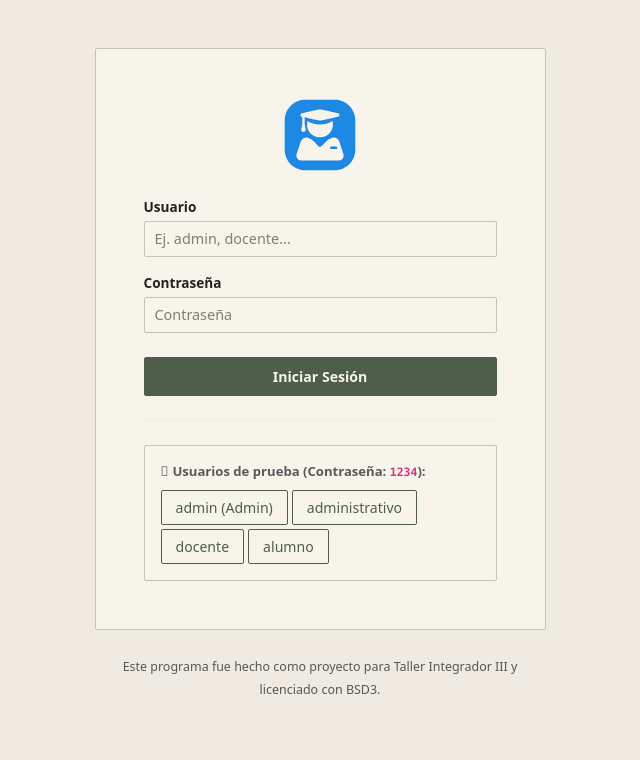
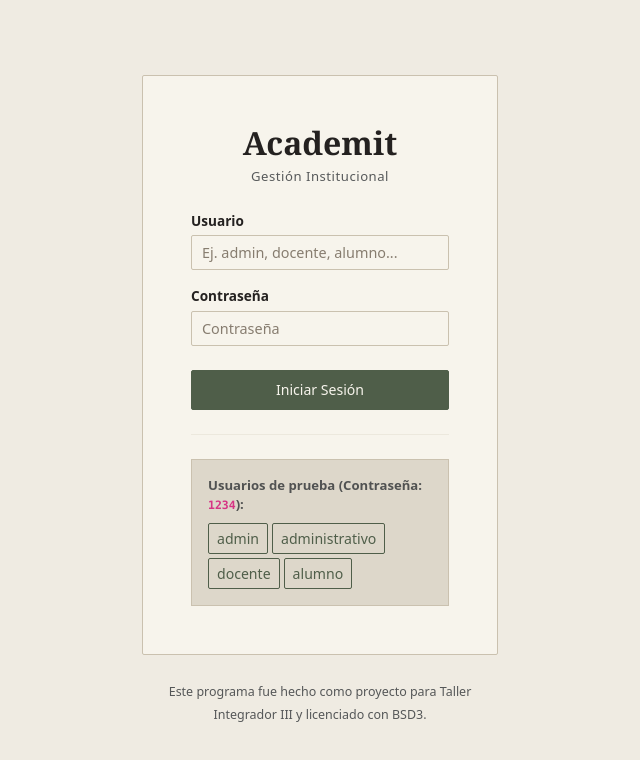
Before and after one commit to MateoRod999/Academit, a React (Vite) app in the folder frontend/: page /login in a window 1280 px wide. Shown: the top 760 px of the page, without its empty margins (320-960 px from the left). Built offline with nearby package versions, Linux system fonts and the light colour scheme.

Commit message:
refactor(front): rediseña layout barra lateral y pantalla de login

```diff
--- a/frontend/src/components/Layout.jsx
+++ b/frontend/src/components/Layout.jsx
@@ -25,7 +25,6 @@ export const Layout = ({ children }) => {
   }
 
   // Filtrar grupos y opciones según el rol del usuario activo
-  // Regla: "Cada grupo solo aparece si el rol tiene al menos una opción en él."
   const gruposVisibles = MENU_GRUPOS.map((grupo) => {
     const itemsPermitidos = grupo.items.filter((item) =>
       rol ? item.roles.includes(rol) : false
@@ -49,7 +48,7 @@ export const Layout = ({ children }) => {
           {gIdx > 0 && <hr className="sidebar-divider" />}
           <div className="sidebar-section-title">{grupo.titulo}</div>
 
-          <div className="d-flex flex-column gap-1 mt-1">
+          <div className="d-flex flex-column mt-1">
             {grupo.items.map((item) => (
               <Nav.Link
                 key={item.path}
@@ -74,29 +73,19 @@ export const Layout = ({ children }) => {
       {/* 1. BARRA LATERAL FIJA EN ESCRITORIO (>= lg) */}
       <aside className="desktop-sidebar d-none d-lg-flex">
         {/* Identidad de marca Academit */}
-        <div className="p-3 border-bottom border-secondary border-opacity-25">
-          <Link to="/" className="text-decoration-none d-flex align-items-center gap-2">
-            <img src="/avatar-graduado.svg" alt="Academit" width="32" height="32" className="flex-shrink-0" />
-            <div>
-              <div className="fw-bold fs-5 lh-1" style={{ color: 'var(--m-primary)' }}>
-                Academit
-              </div>
-              <small className="text-muted" style={{ fontSize: '0.72rem' }}>
-                Gestión Institucional
-              </small>
-            </div>
+        <div className="p-3 border-bottom" style={{ borderColor: '#36312F' }}>
+          <Link to="/" className="text-decoration-none d-block">
+            <div className="sidebar-brand">Academit</div>
+            <div className="sidebar-brand-subtitle">Gestión Institucional</div>
           </Link>
         </div>
 
         {/* Tarjeta de usuario en sidebar */}
-        <div
-          className="px-3 py-2 border-bottom border-secondary border-opacity-25"
-          style={{ backgroundColor: 'var(--m-surface)' }}
-        >
+        <div className="sidebar-user-panel">
           <div className="d-flex align-items-center justify-content-between mb-1">
             <span
               className="fw-semibold text-truncate small"
-              style={{ color: 'var(--m-on-surface)', maxWidth: '140px' }}
+              style={{ maxWidth: '140px', color: 'var(--sidebar-texto)' }}
             >
               {nombre || usuario}
             </span>
@@ -104,8 +93,7 @@ export const Layout = ({ children }) => {
               {rol}
             </Badge>
           </div>
-          <div className="text-muted" style={{ fontSize: '0.72rem' }}>
-            <i className="bi bi-person me-1" />
+          <div className="small" style={{ fontSize: '0.72rem', color: 'var(--sidebar-grupos)' }}>
             @{usuario}
           </div>
         </div>
@@ -121,25 +109,25 @@ export const Layout = ({ children }) => {
         {/* Barra superior con Academit, Usuario, Rol y botón Salir */}
         <header className="top-navbar d-flex align-items-center justify-content-between">
           <div className="d-flex align-items-center">
-            {/* Botón hamburguesa sólo en pantallas chicas (< lg) */}
+            {/* Botón menú simple en pantallas chicas (< lg), sin animación */}
             <Button
-              variant="outline-light"
+              variant="outline-secondary"
               size="sm"
               onClick={() => setShowMobileSidebar(true)}
-              className="d-lg-none me-3 p-1 px-2 border-secondary d-flex align-items-center justify-content-center"
-              aria-label="Abrir menú lateral"
+              className="d-lg-none me-3 py-1 px-2 border"
+              aria-label="Abrir menú"
             >
-              <i className="bi bi-list fs-5" />
+              Menú
             </Button>
 
             {/* Nombre de la institución | Página activa */}
-            <span className="fw-bold me-2" style={{ color: 'var(--m-primary)' }}>
+            <span className="fw-bold me-2 academic-serif" style={{ fontSize: '1.15rem', color: 'var(--texto)' }}>
               Academit
             </span>
             <span className="text-muted me-2 opacity-50">|</span>
             <span
-              className="fw-semibold small text-truncate"
-              style={{ color: 'var(--m-on-surface)', maxWidth: '300px' }}
+              className="small text-truncate"
+              style={{ color: 'var(--texto-secundario)', maxWidth: '300px' }}
             >
               {activeTitle}
             </span>
@@ -148,7 +136,7 @@ export const Layout = ({ children }) => {
           {/* Datos del usuario y botón Salir en la barra superior */}
           <div className="d-flex align-items-center gap-3">
             <div className="d-none d-sm-flex align-items-center gap-2">
-              <span className="small text-muted">{nombre || usuario}</span>
+              <span className="small" style={{ color: 'var(--texto)' }}>{nombre || usuario}</span>
               <Badge bg="secondary" className="text-uppercase small">
                 {rol}
               </Badge>
@@ -158,82 +146,79 @@ export const Layout = ({ children }) => {
               variant="outline-danger"
               size="sm"
               onClick={handleLogout}
-              className="d-flex align-items-center gap-1 py-1 px-2 fw-semibold"
+              className="py-1 px-2"
             >
-              <i className="bi bi-box-arrow-right" />
-              <span>Salir</span>
+              Salir
             </Button>
           </div>
         </header>
 
-        {/* Alerta descartable superior: 'Vista de maqueta con datos de ejemplo' si VITE_USE_MOCK=true */}
+        {/* Alerta de maqueta descartable sin animación */}
         {isMock && showMockAlert && (
+          <div className="content-container pb-0 pt-3">
             <Alert
               variant="warning"
               dismissible
+              transition={false}
               onClose={() => setShowMockAlert(false)}
-            className="m-3 mb-0 py-2 px-3 small shadow-sm d-flex align-items-center gap-2"
+              className="mb-0 py-2 px-3 small d-flex align-items-center justify-content-between"
             >
-            <i className="bi bi-info-circle-fill fs-6" />
-            <div className="flex-grow-1">
-              <strong>Vista de maqueta con datos de ejemplo:</strong> Todas las operaciones simulan su efecto de manera local en el frontend sin comunicarse con un servidor real.
+              <div>
+                <strong>Vista de maqueta:</strong> Todas las operaciones simulan su efecto de manera local en el frontend sin comunicarse con un servidor real.
               </div>
             </Alert>
+          </div>
         )}
 
-        {/* 3. BARRA LATERAL OFFCANVAS PARA MÓVILES (< lg) */}
+        {/* 3. BARRA LATERAL OFFCANVAS PARA MÓVILES (< lg) SIN ANIMACIÓN */}
         <Offcanvas
           show={showMobileSidebar}
           onHide={() => setShowMobileSidebar(false)}
           placement="start"
           className="d-lg-none"
+          animation={false}
+          style={{
+            backgroundColor: 'var(--sidebar-fondo)',
+            color: 'var(--sidebar-texto)',
+            width: '260px',
+            borderRight: '1px solid var(--borde-fuerte)',
+          }}
         >
-          <Offcanvas.Header closeButton>
-            <Offcanvas.Title
-              className="d-flex align-items-center gap-2 fs-6 fw-bold"
-              style={{ color: 'var(--m-primary)' }}
-            >
-              <img src="/avatar-graduado.svg" alt="Academit" width="22" height="22" />
-              <span>Academit</span>
+          <Offcanvas.Header closeButton closeVariant="white" style={{ borderBottom: '1px solid #36312F' }}>
+            <Offcanvas.Title className="sidebar-brand fs-5">
+              Academit
             </Offcanvas.Title>
           </Offcanvas.Header>
 
           <Offcanvas.Body className="d-flex flex-column p-0">
-            {/* Cabecera del usuario en móvil */}
-            <div
-              className="p-3 border-bottom border-secondary border-opacity-25"
-              style={{ backgroundColor: 'var(--m-surface)' }}
-            >
-              <div className="fw-semibold" style={{ color: 'var(--m-on-surface)' }}>
+            <div className="sidebar-user-panel">
+              <div className="fw-semibold small" style={{ color: 'var(--sidebar-texto)' }}>
                 {nombre || usuario}
               </div>
               <div className="d-flex align-items-center justify-content-between mt-1">
-                <span className="text-muted small">@{usuario}</span>
+                <span className="small" style={{ fontSize: '0.72rem', color: 'var(--sidebar-grupos)' }}>@{usuario}</span>
                 <Badge bg="secondary">{rol}</Badge>
               </div>
             </div>
 
-            {/* Opciones agrupadas */}
             <div className="p-3 flex-grow-1 overflow-auto">
               {renderNavGrupos(() => setShowMobileSidebar(false))}
             </div>
 
-            {/* Botón Salir al pie del drawer móvil */}
-            <div className="p-3 border-top border-secondary border-opacity-25 mt-auto">
+            <div className="p-3 border-top mt-auto" style={{ borderColor: '#36312F' }}>
               <Button
                 variant="outline-danger"
-                className="w-100 d-flex align-items-center justify-content-center gap-2 py-2"
+                className="w-100 py-2"
                 onClick={handleLogout}
               >
-                <i className="bi bi-box-arrow-right" />
-                <span className="fw-semibold">Cerrar sesión</span>
+                Cerrar sesión
               </Button>
             </div>
           </Offcanvas.Body>
         </Offcanvas>
 
-        {/* Contenido principal de la página */}
-        <main className="p-3 p-lg-4 flex-grow-1">
+        {/* Contenido principal de la página (máximo 1200px) */}
+        <main className="content-container">
           {children}
         </main>
       </div>
--- a/frontend/src/pages/Login.jsx
+++ b/frontend/src/pages/Login.jsx
@@ -15,14 +15,12 @@ export const Login = () => {
   const navigate = useNavigate()
   const location = useLocation()
 
-  // Ruta a la que intentaba acceder antes de ser redirigido
   const from = location.state?.from?.pathname || '/'
 
   const handleSubmit = async (e) => {
     e.preventDefault()
     setErrorMsg('')
 
-    // Validación de campos obligatorios
     if (!username.trim() || !password.trim()) {
       setValidated(true)
       return
@@ -40,7 +38,6 @@ export const Login = () => {
     }
   }
 
-  // Atajo para autocompletar usuario de prueba y facilitar la corrección
   const handleQuickFill = (user) => {
     setUsername(user)
     setPassword('1234')
@@ -49,27 +46,23 @@ export const Login = () => {
   }
 
   return (
-    <Container className="py-5">
+    <div className="d-flex flex-column justify-content-center align-items-center min-vh-100 py-5" style={{ backgroundColor: 'var(--fondo)' }}>
+      <Container>
         <Row className="justify-content-center">
-        <Col xs={12} sm={10} md={8} lg={5}>
-          <Card className="shadow-sm border-0">
-            <Card.Body className="p-4 p-md-5">
+          <Col xs={12} sm={10} md={7} lg={5} xl={4}>
+            <Card className="p-4 p-md-5" style={{ backgroundColor: 'var(--superficie)', border: '1px solid var(--borde)' }}>
               <div className="text-center mb-4">
-                <img
-                  src="/avatar-graduado.svg"
-                  alt="Academit Logo"
-                  width="76"
-                  height="76"
-                  className="d-inline-block"
-                />
+                <h1 className="h2 mb-1 academic-serif" style={{ color: 'var(--texto)' }}>
+                  Academit
+                </h1>
+                <p className="small text-muted mb-0" style={{ letterSpacing: '0.04em' }}>
+                  Gestión Institucional
+                </p>
               </div>
 
               {errorMsg && (
-                <Alert variant="danger" className="py-2 small">
-                  <div className="d-flex align-items-center gap-1">
-                    <span className="nf-glyph"></span>
+                <Alert variant="danger" transition={false} className="py-2 px-3 small mb-4">
                   <strong>{errorMsg}</strong>
-                  </div>
                   {errorErrors.length > 0 && (
                     <ul className="mb-0 ps-3 mt-1">
                       {errorErrors.map((e, idx) => (
@@ -85,10 +78,10 @@ export const Login = () => {
 
               <Form noValidate validated={validated} onSubmit={handleSubmit}>
                 <Form.Group className="mb-3" controlId="formUsername">
-                  <Form.Label className="fw-semibold small">Usuario</Form.Label>
+                  <Form.Label>Usuario</Form.Label>
                   <Form.Control
                     type="text"
-                    placeholder="Ej. admin, docente..."
+                    placeholder="Ej. admin, docente, alumno..."
                     value={username}
                     onChange={(e) => setUsername(e.target.value)}
                     required
@@ -99,7 +92,7 @@ export const Login = () => {
                 </Form.Group>
 
                 <Form.Group className="mb-4" controlId="formPassword">
-                  <Form.Label className="fw-semibold small">Contraseña</Form.Label>
+                  <Form.Label>Contraseña</Form.Label>
                   <Form.Control
                     type="password"
                     placeholder="Contraseña"
@@ -115,33 +108,32 @@ export const Login = () => {
                 <Button
                   variant="primary"
                   type="submit"
-                  className="w-100 py-2 fw-semibold"
+                  className="w-100 py-2"
                   disabled={loading}
                 >
-                  {loading ? 'Ingresando...' : 'Iniciar Sesión'}
+                  {loading ? 'Cargando…' : 'Iniciar Sesión'}
                 </Button>
               </Form>
 
-              <hr className="my-4 border-secondary border-opacity-25" />
+              <hr className="my-4" style={{ borderColor: 'var(--borde)' }} />
 
-              <div className="p-3 rounded" style={{ backgroundColor: 'var(--m-surface)', border: '1px solid var(--m-outline)' }}>
-                <p className="small text-muted fw-bold mb-2">
-                  <span className="nf-glyph me-1"></span>
+              <div className="p-3" style={{ backgroundColor: 'var(--superficie-alt)', border: '1px solid var(--borde)' }}>
+                <p className="small text-muted mb-2 fw-semibold">
                   Usuarios de prueba (Contraseña: <code>1234</code>):
                 </p>
                 <div className="d-flex flex-wrap gap-1">
                   <Button
                     variant="outline-secondary"
                     size="sm"
-                    className="small"
+                    className="py-1 px-2"
                     onClick={() => handleQuickFill('admin')}
                   >
-                    admin (Admin)
+                    admin
                   </Button>
                   <Button
                     variant="outline-secondary"
                     size="sm"
-                    className="small"
+                    className="py-1 px-2"
                     onClick={() => handleQuickFill('administrativo')}
                   >
                     administrativo
@@ -149,7 +141,7 @@ export const Login = () => {
                   <Button
                     variant="outline-secondary"
                     size="sm"
-                    className="small"
+                    className="py-1 px-2"
                     onClick={() => handleQuickFill('docente')}
                   >
                     docente
@@ -157,15 +149,15 @@ export const Login = () => {
                   <Button
                     variant="outline-secondary"
                     size="sm"
-                    className="small"
+                    className="py-1 px-2"
                     onClick={() => handleQuickFill('alumno')}
                   >
                     alumno
                   </Button>
                 </div>
               </div>
-            </Card.Body>
             </Card>
+
             <div className="text-center mt-4">
               <small className="text-muted" style={{ fontSize: '0.78rem' }}>
                 Este programa fue hecho como proyecto para Taller Integrador III y licenciado con BSD3.
@@ -174,6 +166,7 @@ export const Login = () => {
           </Col>
         </Row>
       </Container>
+    </div>
   )
 }
 
```
Lines whose indentation alone changed are shown as unchanged.
